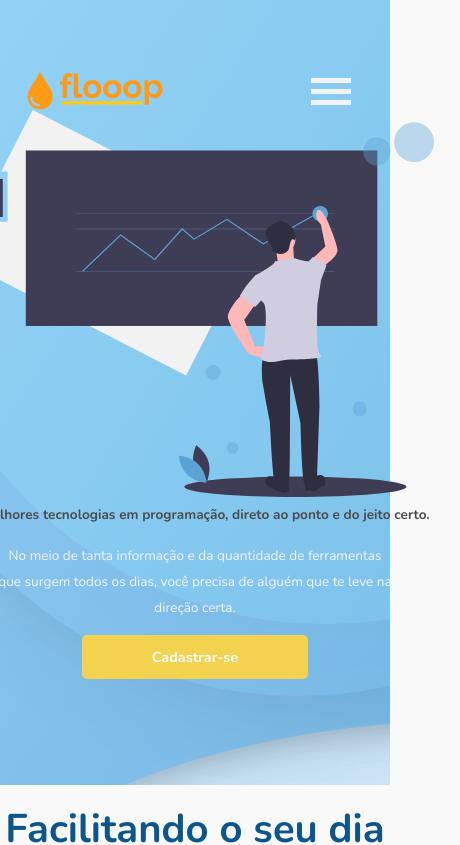
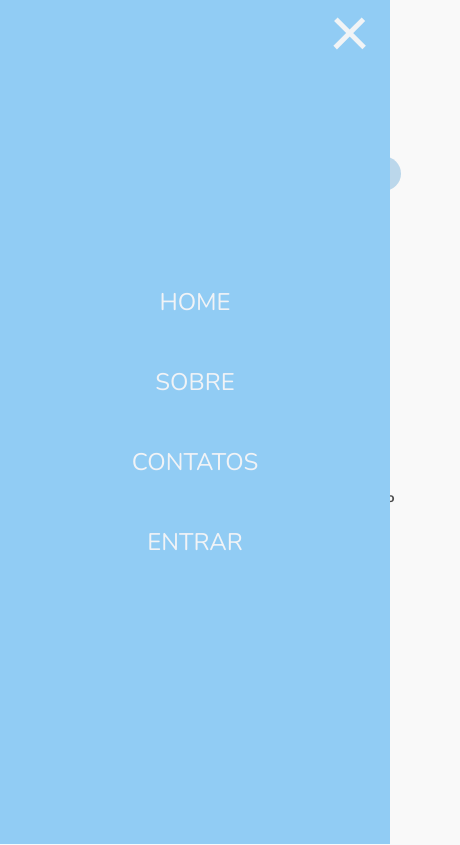
Before and after one commit to cabanga/teste-paga3, a React (Create React App) app: page / in a window 390 px wide. Shown: the top 845 px of the page, 460 px wide, since content can reach past the window. Built offline with nearby package versions, Linux system fonts and the light colour scheme.

Commit message:
This commit update menu

```diff
--- a/src/components/UI/Hero/styles.css
+++ b/src/components/UI/Hero/styles.css
@@ -31,7 +31,7 @@ section.hero p {
 
 @media (max-width: 630px) {
   section.hero {
-    margin: -70px;
+    margin: -34px;
   }
  .hero .container {
    flex-direction: column;
--- a/src/components/UI/MenuItens/styles.css
+++ b/src/components/UI/MenuItens/styles.css
@@ -51,6 +51,7 @@ header nav ul li a:hover {
     height: 5px;
     width: 100%;
     margin: 6px auto;
+    transition-duration: 0.3s;
   }
 
   .menu-toggle {
@@ -59,13 +60,51 @@ header nav ul li a:hover {
     margin-right: 20px;
   }
 
-  .menu-toggle.on {
+  .menu-section.on {
     position: absolute;
     top: 0;
     left: 0;
     width: 100vw;
     height: 100vh;
-    background-color: #0D558A;
+    background-color: #91CCF4;
     z-index: 10;
+
+    display: flex;
+    align-items: center;
+    justify-content: center;
+  }
+
+  .menu-section.on nav{
+    display: block;
+  }
+
+  .menu-section.on .menu-toggle {
+    position: absolute;
+    right: 0;
+    top: 15px;
+  }
+
+  .menu-section.on .menu-toggle .one {
+    transform: rotate(45deg) translate(7px, 7px);
+  }
+
+  .menu-section.on .menu-toggle .two {
+    opacity: 0;
+  }
+
+  .menu-section.on .menu-toggle .three {
+    transform: rotate(-45deg) translate(8px, -9px);
+  }
+
+  .menu-section.on nav ul {
+    text-align: center;
+    display: block;
+  }
+
+  .menu-section.on nav ul a {
+    transition-duration: 0.5s;
+    font-size: 3rem;
+    line-height: 4rem;
+    display: block;
   }
 }
```
